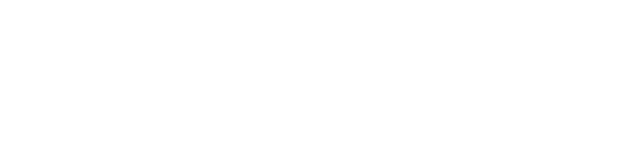
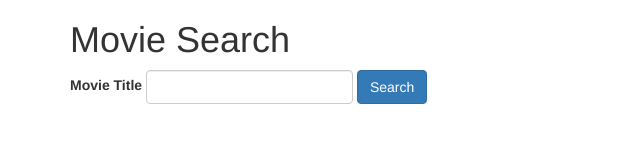
Before and after one commit to aliasm6/movie-search, a website: page src/index.html in a window 1280 px wide. Shown: the whole page, without its empty margins (0-640 px from the left). Drawn offline with nearby package versions, Linux system fonts and the light colour scheme.

Commit message:
create search bar and submit button

```diff
--- a/src/index.html
+++ b/src/index.html
@@ -6,7 +6,18 @@
     <link rel="stylesheet" href="https://maxcdn.bootstrapcdn.com/bootstrap/3.3.6/css/bootstrap.min.css" integrity="sha384-1q8mTJOASx8j1Au+a5WDVnPi2lkFfwwEAa8hDDdjZlpLegxhjVME1fgjWPGmkzs7" crossorigin="anonymous">
   </head>
   <body>
+    <div class="container">
+      <h1>Movie Search</h1>
 
+        <form class="form-inline">
+
+            <label for="movieTitle">Movie Title</label>
+            <input id="searchInfo" class="form-control"></input>
+
+            <input type="submit" class="btn btn-primary" value="Search">
+        </form>
+
+    </div>
     <script src="https://code.jquery.com/jquery-2.2.4.min.js"   integrity="sha256-BbhdlvQf/xTY9gja0Dq3HiwQF8LaCRTXxZKRutelT44="   crossorigin="anonymous"></script>
     <script src="https://maxcdn.bootstrapcdn.com/bootstrap/3.3.6/js/bootstrap.min.js" integrity="sha384-0mSbJDEHialfmuBBQP6A4Qrprq5OVfW37PRR3j5ELqxss1yVqOtnepnHVP9aJ7xS" crossorigin="anonymous">
     </script>
```
